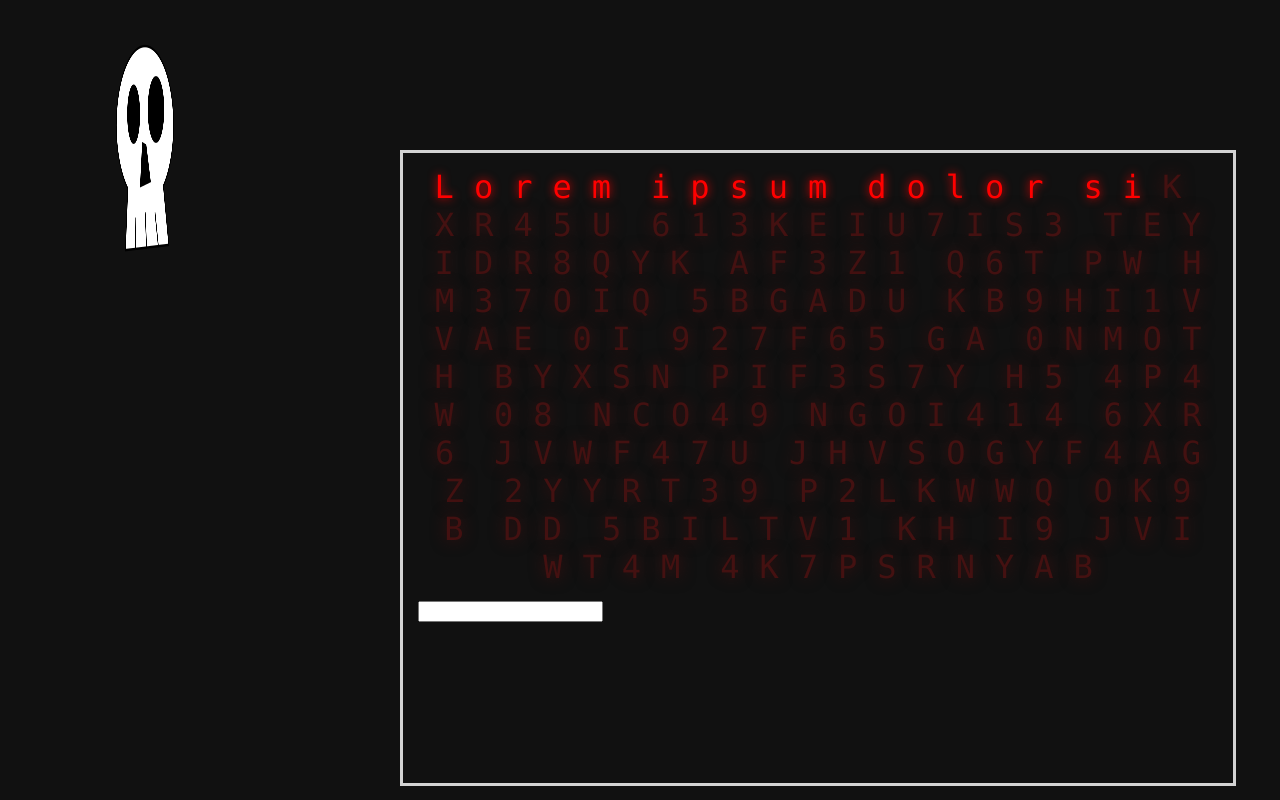
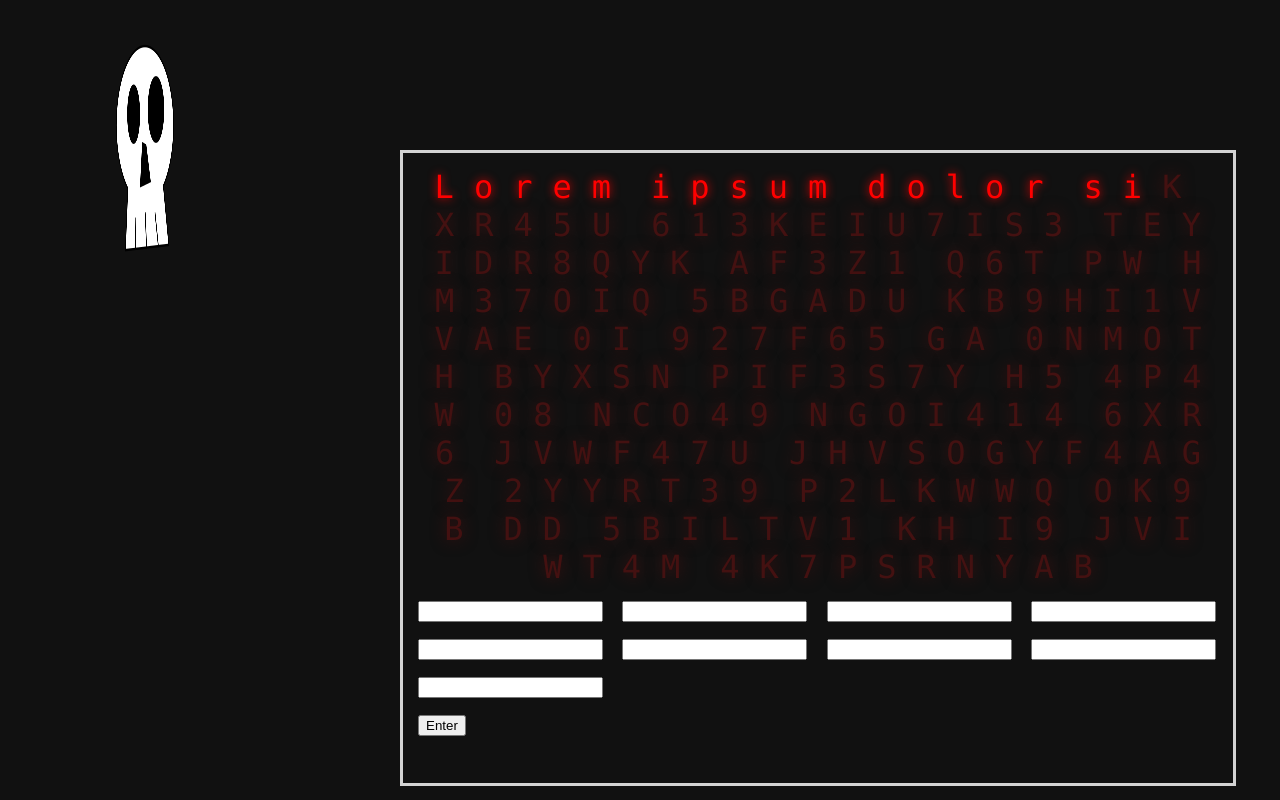
Before and after one commit to KTR4M/Extia-Demo-EscapeGame, a plain HTML site: page index.html in a window 1280 px wide. Drawn offline with nearby package versions, Linux system fonts and the light colour scheme.

Commit message:
Update index.html

```diff
--- a/index.html
+++ b/index.html
@@ -11,7 +11,24 @@
         <div id="core">
             Lorem ipsum dolor sit amet, consectetur adipiscing elit, sed do eiusmod tempor incididunt ut labore et dolore magna aliqua. Ut enim ad minim veniam, quis nostrud exercitation ullamco laboris nisi ut aliquip ex ea commodo consequat.
         </div>
-        <input />
+        <form id="checksolve" >
+          <span>
+            <input class="input-text" type="text" name="key1" id="key1" minlength="1" maxlength="1" />
+            <input class="input-text" type="text" name="key2" id="key2" minlength="1" maxlength="1" />
+            <input class="input-text" type="text" name="key3" id="key3" minlength="1" maxlength="1" />
+            <input class="input-text" type="text" name="key4" id="key4" minlength="1" maxlength="1" />
+            <input class="input-text" type="text" name="key5" id="key5" minlength="1" maxlength="1" />
+            <input class="input-text" type="text" name="key6" id="key6" minlength="1" maxlength="1" />
+            <input class="input-text" type="text" name="key7" id="key7" minlength="1" maxlength="1" />
+            <input class="input-text" type="text" name="key8" id="key8" minlength="1" maxlength="1" />
+            <input class="input-text" type="text" name="key9" id="key9" minlength="1" maxlength="1" />
+          </span>
+          <br />
+          <span>
+            <input type="button" onclick="checksolve()" value="Enter" />
+          </span>
+        </form>
+
     </div>
 
     <img src="./skull.png" class="skull" />
@@ -19,5 +36,17 @@
     <div class="glitch glitch-1"></div>
     <div class="glitch glitch-2"></div>
     <div class="glitch glitch-3"></div>
+
+    <script>
+      function checksolve() {
+        let value = "";
+        for (var i = 1; i < 10; i++) {
+          value += document.getElementById("key"+i).value;
+          document.getElementById("key"+i).value = "";
+        }
+        console.log(value);
+      }
+    </script>
+
   </body>
 </html>
```
